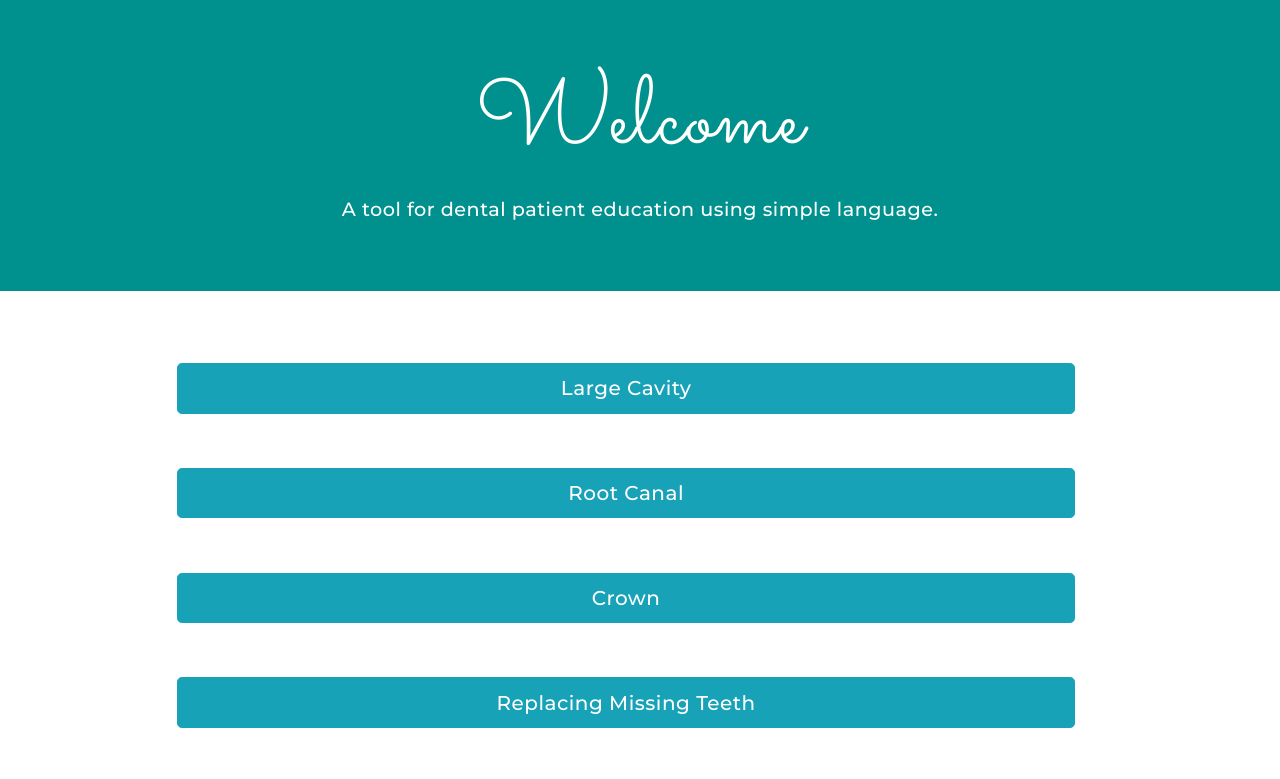
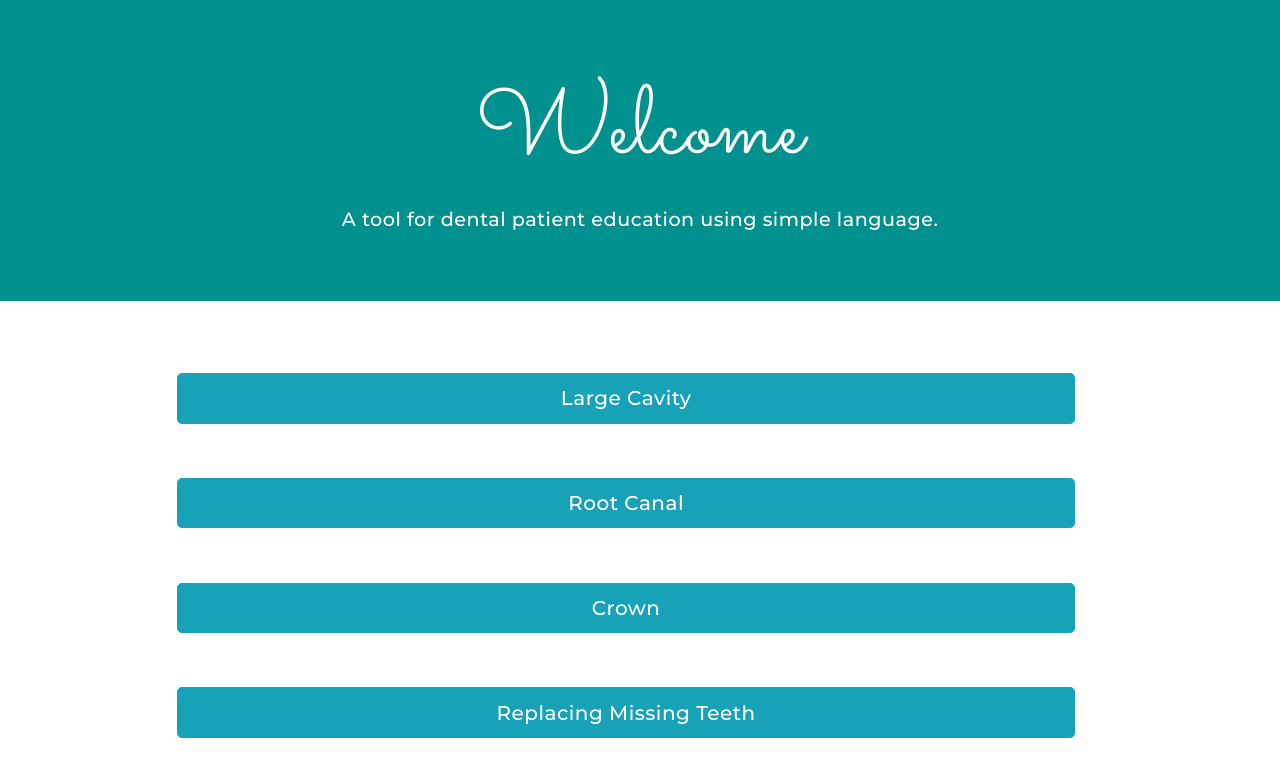
Before and after one commit to mudkip1/dental, a plain HTML site: page index.html in a window 1280 px wide. Shown: the top 779 px of the page. Drawn offline with nearby package versions, Linux system fonts and the light colour scheme.

Commit message:
fixed title spacing?

```diff
--- a/css/styles.css
+++ b/css/styles.css
@@ -19,8 +19,7 @@ p {
   font-family: 'Sacramento', cursive;
   font-size: 6rem;
   line-height: 1.5;
-  margin-bottom: 0;
-  padding-bottom: 0;
+  margin: 10px 10px 0;
 }
 
 .welcome-text {
--- a/styles.css
+++ b/styles.css
@@ -19,8 +19,7 @@ p {
   font-family: 'Sacramento', cursive;
   font-size: 6rem;
   line-height: 1.5;
-  margin-bottom: 0;
-  padding-bottom: 0;
+  margin: 10px 10px 0;
 }
 
 .welcome-text {
```
